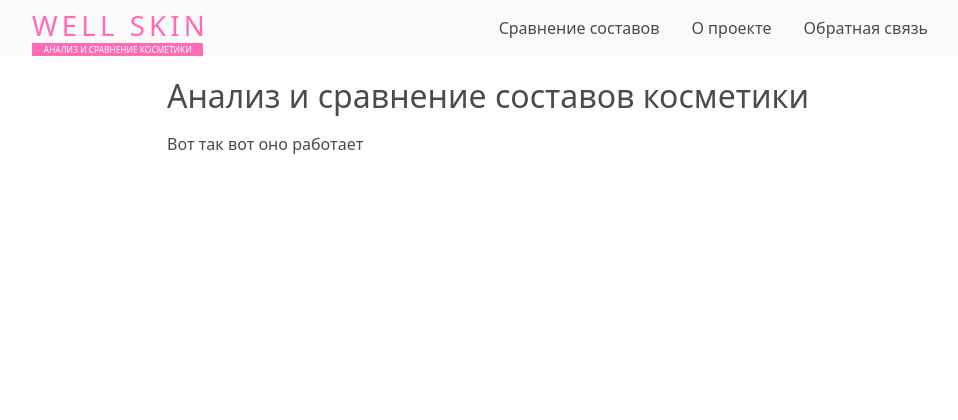
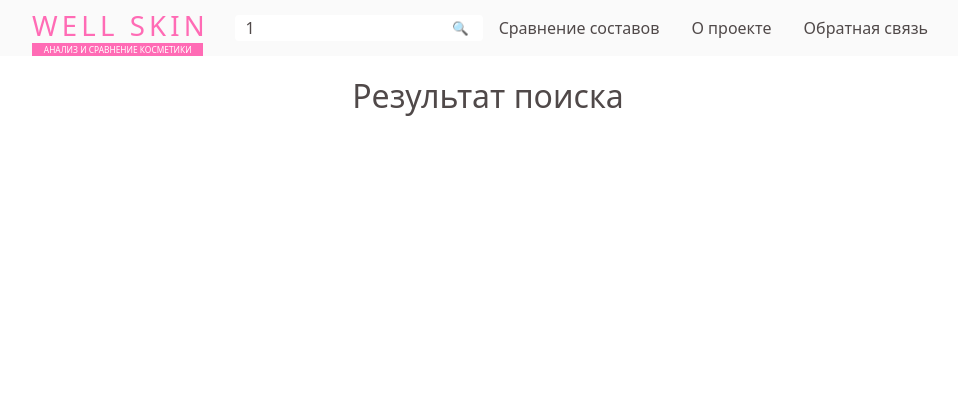
Before and after one commit to KJuliana/Well-skin, a PHP site: page /search/index.php?search_text=1 in a window 1280 px wide. Shown: the top 420 px of the page, without its empty margins (152-1110 px from the left). Run offline with PHP 8.4, Linux system fonts and the light colour scheme; tables that the repository leaves empty or names only in its code hold one stand-in row (values such as "Sample post").

Commit message:
Уборка

```diff
--- a/@components/header.php
+++ b/@components/header.php
@@ -21,6 +21,9 @@ function render_header(string $current_url) {  // Функция, которая
         $nav_links_html .= render_nav_link($url, $name, $url === $current_url);
     } // Перебираем каждый элемент массива и с каждой итерацией добавляем в пустую строку $nav_links_html элемент <a>
 
+
+    $search_text = $_GET['search_text'] ?? '';
+
     return "
 <header class='header'>
     <a class='logo' href='/' aria-label='Главная'>
@@ -34,6 +37,14 @@ function render_header(string $current_url) {  // Функция, которая
         <span></span>
     </button>
 
-    <nav id='nav' class='nav'>$nav_links_html</nav>
+    <nav id='nav' class='nav'>
+        <form class='search' action='/search' method='get'>
+            <input class='search__input-text' name='search_text' type='search' placeholder='Поиск' value='$search_text' autocomplete='off' required />
+            <button type='submit' class='search__button'>🔍</button>
+        </form>
+        <div class ='nav__links'>
+        $nav_links_html
+        </div>
+    </nav>
 </header>";
 }
--- /dev/null
+++ b/search/index.php
@@ -0,0 +1,69 @@
+<?php
+
+require_once('../@components/footer.php');
+require_once('../@components/header.php');
+require_once('../@components/page.php');
+require_once('../@db/connect.php');
+
+//if (!isset($_GET['search_text'])) {
+//    die("Извините, идите обратно");
+//}
+
+$search_text = trim($_GET['search_text']);
+
+function search($search_text, mysqli $db): array {
+    $found_list = [];// база с ингридиентами 1
+    $sql = "SELECT id, name, description FROM ingredients WHERE (name LIKE '%$search_text%') OR (synonyms LIKE '%$search_text%')";
+    $result = $db->query($sql);
+    $query_result = [];
+
+    if (mysqli_num_rows($result) > 0) {
+        // вывод данных для каждой строки
+        while ($row = mysqli_fetch_assoc($result)) {
+            $found_ingredient = [
+                'id' => $row['id'],
+                'name' => $row['name'],
+                'description' => $row['description'],
+            ];
+            $query_result[] = $found_ingredient;
+        }
+    }
+
+    array_push($found_list, ...$query_result);
+
+    return $found_list;
+}
+
+$db=db();
+$found_list = search($search_text,$db);
+$db->close();
+
+function render_search($found_list): string {
+    $html = '';// html для списка ингридиентов
+
+    foreach ($found_list as $found_item) {
+        $html = $html . "
+            <li class='found-item'>
+                    <a class='found-item__name' href='/ingredient/?ing=" . $found_item['id'] . "'>" . $found_item['name'] . "</a>
+                    <span class='found-item__description'>" . $found_item['description'] . "</span>
+            </li>";
+
+    }
+    return $html;
+}
+
+$found_html = render_search($found_list);
+
+$header = render_header('/search');
+$footer = render_footer();
+$title = "Результат поиска";
+
+$body = (
+    "<div class='result'>
+        <div class='comparison__item'>
+            <ul class='found-list'>$found_html</ul>
+        </div>
+    </div>"
+);
+
+echo render_page($title, $header, $footer, $body);
--- a/style.css
+++ b/style.css
@@ -73,7 +73,7 @@ a {
 }
 
 .header {
-    align-items: stretch;
+    align-items: center;
     display: flex;
     justify-content: space-between;
     height: var(--header-height);
@@ -81,9 +81,11 @@ a {
     max-width: var(--max-content-width);
     padding: 0 var(--page-offset-x);
     width: 100%;
+    gap: 2rem;
 }
 
 .logo {
+    align-self: end;
     color: var(--accent-color);
     display: flex;
     flex-direction: column;
@@ -126,11 +128,47 @@ a {
     text-align: center;
     text-transform: uppercase;
 }
+.search{
+    display: flex;
+    flex-wrap: nowrap;
+    background: white;
+    padding: 0 0.5rem ;
+    border-radius: 0.25rem;
+}
+
+@media(max-width: 767px) {
+    .search{
+        margin: 1.3rem;
+        font-size: 1.6rem;
+    }
+}
+
+.search:focus-within{
+    outline: var(--accent-color) solid;
+}
+
+.search__input-text{
+    background: none;
+    border: none;
+    width: 100%;
+    min-width: 4rem;
+}
+
+.search__input-text:focus, .search__button:focus{
+    outline: none;
+}
+
+.search__button{
+    background: none;
+    border: none;
+}
 
 .nav {
     align-items: center;
     display: flex;
     transform-origin: right center;
+    justify-content: space-between;
+    flex-grow: 1;
 }
 
 @media(max-width: 767px) {
@@ -138,6 +176,7 @@ a {
         flex-direction: column;
         align-items: start;
         position: fixed;
+        justify-content: flex-start;
         left: 0;
         top: var(--header-height);
         bottom: 0;
@@ -149,6 +188,16 @@ a {
     }
     .nav.active{
         transform: none;
+    }
+}
+
+.nav__links{
+}
+
+@media(max-width: 767px) {
+    .nav__links{
+        display: flex;
+        flex-direction: column;
     }
 }
 
@@ -512,3 +561,7 @@ a {
 
 .founded{
 }
+
+.found-list{
+    list-style: none;
+}
```
